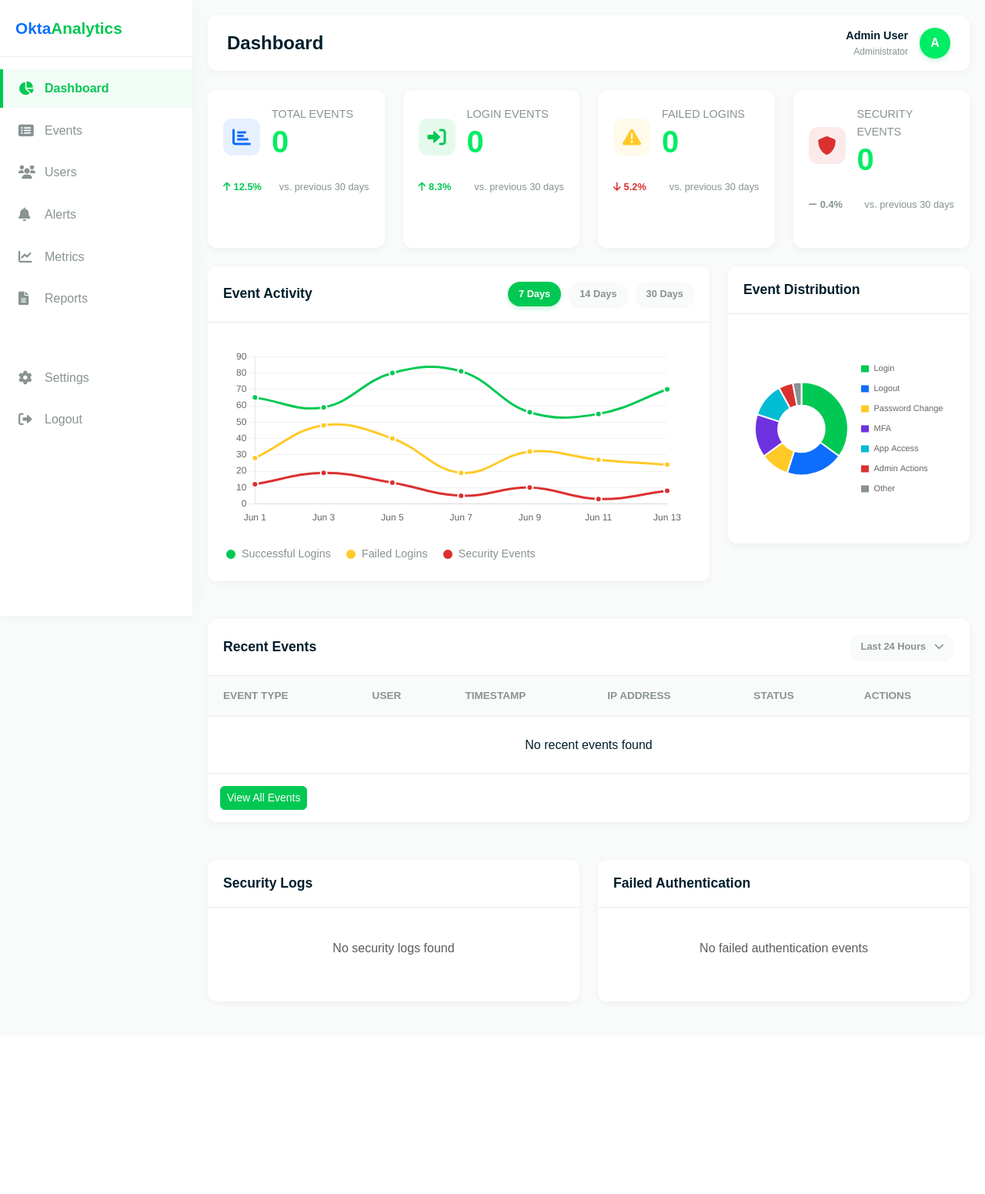
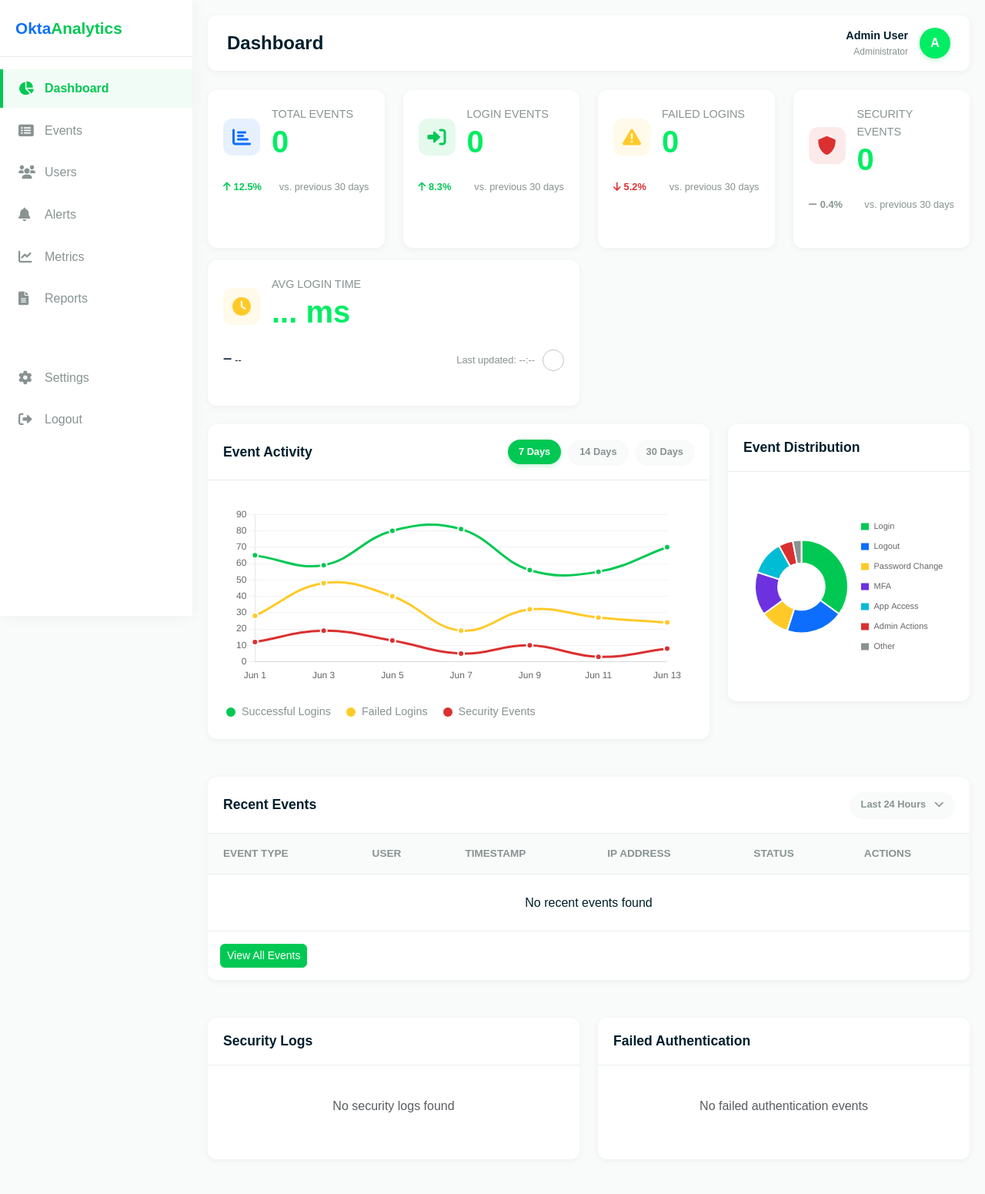
Before and after one commit to Drakon4ik-Coder/okta-dashboard-back, a Django app: template traffic_analysis/templates/traffic_analysis/dashboard/index.html in a window 1280 px wide. Shown: the whole page at 77% size. Before the commit the page ends 1303 px from the top, so only its background shows below. Run offline with Django 5.2, Linux system fonts and the light colour scheme; the template is opened without the code that fills it, so the values that code supplies are empty; some libraries are stand-ins or nearby versions; some web fonts are replaced.

Commit message:
feat: Add login timing tracking and average calculation with caching; update dashboard to display average login time

```diff
--- a/OktaDashboardBackend/urls.py
+++ b/OktaDashboardBackend/urls.py
@@ -42,6 +42,9 @@
     # Traffic Analysis app
     path('', include('traffic_analysis.urls')),
 
+    # Login tracking app
+    path('', include('login_tracking.urls')),
+
     # Monitoring and health check endpoints
     path('health/', health_check, name='health-check'),
     path('metrics/', include('django_prometheus.urls')),
--- a/authentication/middleware/api_authorization.py
+++ b/authentication/middleware/api_authorization.py
@@ -45,6 +45,7 @@
             '/api/health/',
             '/api/public/',
             '/api/token/refresh/',
+            '/api/login-timing/avg/cached/',  # Added this endpoint to exemptions
         ]
 
     def process_request(self, request):
--- a/okta_auth/views.py
+++ b/okta_auth/views.py
@@ -235,6 +235,11 @@
         signed_device_token = signer.sign(device_token)
         request.session['device_token'] = signed_device_token
 
+        # Get and store average login time statistics
+        from login_tracking.metrics import get_cached_avg_login_time
+        avg_login_data = get_cached_avg_login_time()
+        request.session['avg_login_time'] = avg_login_data
+
         # Securely store tokens - encrypt with user-specific key
         # This isolates tokens per user and session
         if access_token:
--- a/traffic_analysis/static/traffic_analysis/css/dashboard.css
+++ b/traffic_analysis/static/traffic_analysis/css/dashboard.css
@@ -2364,6 +2364,54 @@
     background-color: var(--gray-1);
 }
 
+/* Icon info color for login time */
+.icon-info {
+    background-color: rgba(13, 110, 253, 0.1);
+}
+
+.icon-info i {
+    color: var(--blue-1);
+}
+
+/* Login time refresh button */
+.stat-refresh {
+    margin-left: 10px;
+}
+
+.stat-refresh button {
+    background: transparent;
+    border: 1px solid var(--gray-3);
+    border-radius: 50%;
+    width: 28px;
+    height: 28px;
+    padding: 0;
+    display: flex;
+    align-items: center;
+    justify-content: center;
+    cursor: pointer;
+    transition: all 0.2s ease;
+}
+
+.stat-refresh button:hover {
+    background-color: var(--gray-1);
+    border-color: var(--blue-1);
+    color: var(--blue-1);
+}
+
+.stat-refresh button:focus {
+    outline: none;
+    box-shadow: 0 0 0 2px rgba(13, 110, 253, 0.25);
+}
+
+.fa-spin {
+    animation: spin 1s linear infinite;
+}
+
+@keyframes spin {
+    from { transform: rotate(0deg); }
+    to { transform: rotate(360deg); }
+}
+
 /* Make the jsVectorMap responsive */
 .jvm-container {
     width: 100% !important;
--- a/traffic_analysis/templates/traffic_analysis/dashboard/index.html
+++ b/traffic_analysis/templates/traffic_analysis/dashboard/index.html
@@ -170,6 +170,36 @@
                             <i class="fas fa-minus mr-1"></i> 0.4%
                         </div>
                         <div class="stat-period">vs. previous 30 days</div>
+                    </div>
+                </div>
+            </div>
+        </div>
+
+        <!-- Login Time Stats Row -->
+        <div class="row mt-3">
+            <div class="col-md-6">
+                <div class="stat-card">
+                    <div class="stat-header">
+                        <div class="stat-icon icon-warning">
+                            <i class="fas fa-clock"></i>
+                        </div>
+                        <div>
+                            <div class="stat-title">AVG LOGIN TIME</div>
+                            <div class="stat-value" id="avg-login-time">{{ request.session.avg_login_time.avg_ms|default:"..." }} ms</div>
+                        </div>
+                    </div>
+                    <div class="stat-footer">
+                        <div id="login-time-trend" class="stat-trend">
+                            <i id="login-time-trend-icon" class="fas fa-minus mr-1"></i> <span id="login-time-trend-value">--</span>
+                        </div>
+                        <div class="stat-period" id="login-time-updated">
+                            Last updated: {% if request.session.avg_login_time.timestamp %}{{ request.session.avg_login_time.timestamp|date:"H:i" }}{% else %}--:--{% endif %}
+                        </div>
+                        <div class="stat-refresh">
+                            <button id="refresh-login-time" class="btn btn-sm btn-outline-info">
+                                <i class="fas fa-sync-alt"></i>
+                            </button>
+                        </div>
                     </div>
                 </div>
             </div>
@@ -567,6 +597,68 @@
                 document.getElementById('timeFilterDropdown').classList.remove('show');
             });
         });
+
+        // Average Login Time Refresh functionality
+        function fetchAvgLoginTime() {
+            fetch('/api/login-timing/avg/cached/')
+                .then(response => {
+                    if (!response.ok) {
+                        throw new Error('Network response was not ok');
+                    }
+                    return response.json();
+                })
+                .then(data => {
+                    // Update the average login time display
+                    document.getElementById('avg-login-time').textContent = data.avg_login_ms.toFixed(2) + ' ms';
+
+                    // Format and display the last updated time
+                    const lastUpdateDate = new Date(data.last_updated * 1000);
+                    const hours = String(lastUpdateDate.getHours()).padStart(2, '0');
+                    const minutes = String(lastUpdateDate.getMinutes()).padStart(2, '0');
+                    document.getElementById('login-time-updated').textContent =
+                        'Last updated: ' + hours + ':' + minutes;
+
+                    // Update the trend value and icon
+                    const trendValue = data.trend_value.toFixed(1) + '%';
+                    const trendIcon = document.getElementById('login-time-trend-icon');
+                    const trendElement = document.getElementById('login-time-trend-value');
+                    trendElement.textContent = trendValue;
+
+                    if (data.trend_value > 0) {
+                        trendIcon.className = 'fas fa-arrow-up mr-1';
+                        trendElement.className = 'trend-up';
+                    } else if (data.trend_value < 0) {
+                        trendIcon.className = 'fas fa-arrow-down mr-1';
+                        trendElement.className = 'trend-down';
+                    } else {
+                        trendIcon.className = 'fas fa-minus mr-1';
+                        trendElement.className = 'trend-neutral';
+                    }
+                })
+                .catch(error => {
+                    console.error('Error fetching average login time:', error);
+                });
+        }
+
+        // Set up automatic refresh every 10 minutes (600000 ms)
+        setInterval(fetchAvgLoginTime, 600000);
+
+        // Initial fetch after page load
+        setTimeout(fetchAvgLoginTime, 1000);
+
+        // Manual refresh button event listener
+        document.getElementById('refresh-login-time').addEventListener('click', function() {
+            // Add spinning animation to refresh icon
+            this.querySelector('i').classList.add('fa-spin');
+
+            // Fetch new data
+            fetchAvgLoginTime();
+
+            // Stop spinning after 1 second
+            setTimeout(() => {
+                this.querySelector('i').classList.remove('fa-spin');
+            }, 1000);
+        });
     </script>
 </body>
 </html>
```
Also changed, not shown: OktaDashboardBackend/services/okta_oauth.py (+11 -42 lines), login_tracking/api_views.py (+18 -1 lines), login_tracking/management/commands/update_login_time_cache.py (added, +11 -0 lines), login_tracking/metrics.py (+56 -0 lines), login_tracking/urls.py (added, +7 -0 lines), traffic_analysis/scheduler.py (+11 -0 lines), login_tracking/migrations/0001_initial.py (added), login_tracking/migrations/__init__.py (added).
